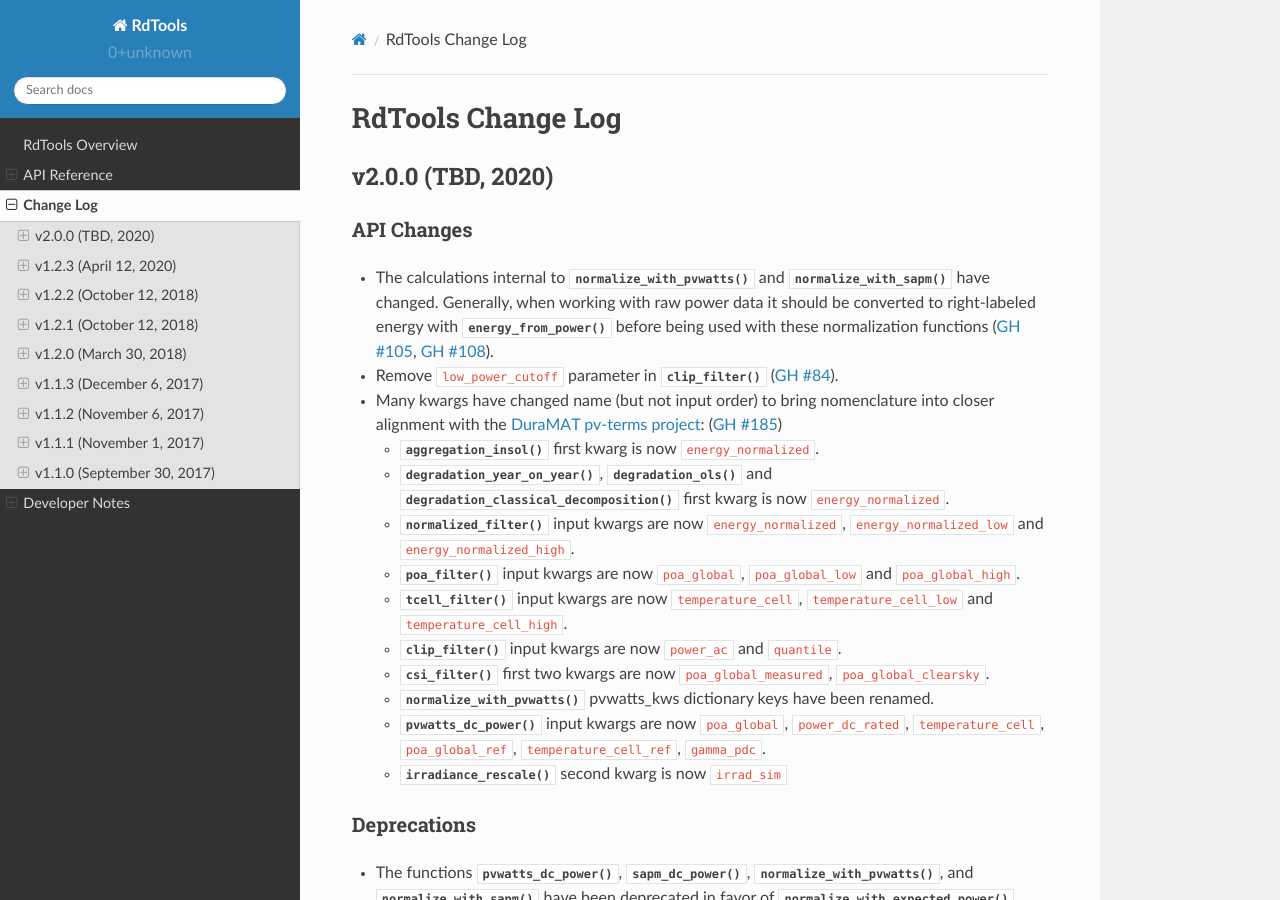
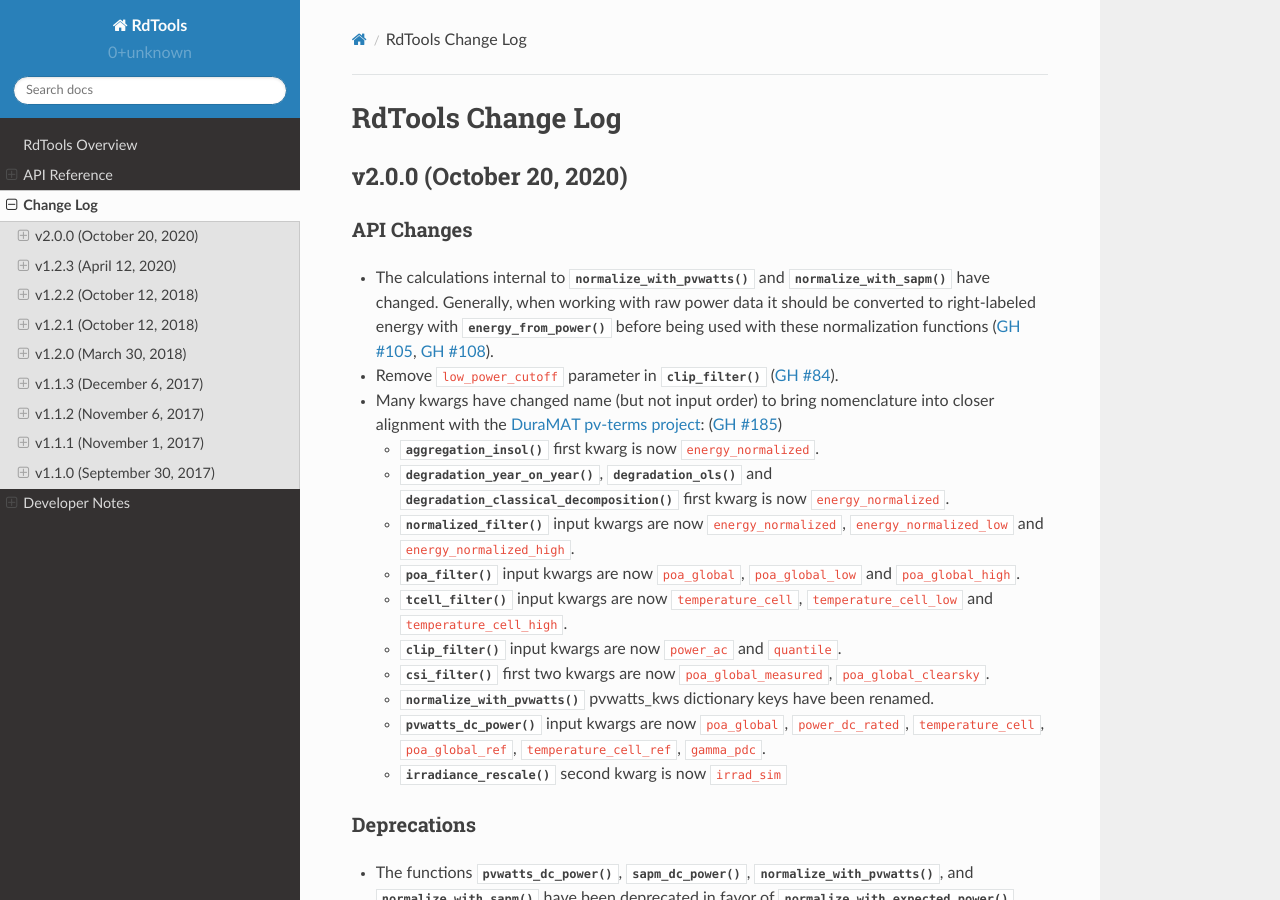
Before and after one commit to NREL/rdtools, a Sphinx documentation site: the page built from docs/sphinx/source/changelog.rst, in a window 1280 px wide and 900 px high. Built offline with Sphinx 7.4.7 and the Read the Docs theme 2.0.0, drawn with Linux system fonts in a browser that asks for light colours; pages that are not in the unit, such as notebooks, are missing from menus.

Commit message:
add 2.0.0 release date

```diff
--- a/docs/sphinx/source/changelog/v2.0.0.rst
+++ b/docs/sphinx/source/changelog/v2.0.0.rst
@@ -1,5 +1,5 @@
 *************************
-v2.0.0 (TBD, 2020)
+v2.0.0 (October 20, 2020)
 *************************
 
 API Changes
```
